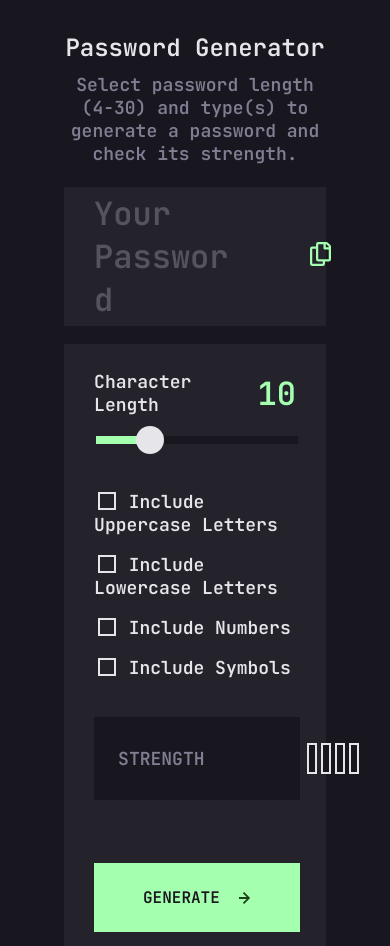
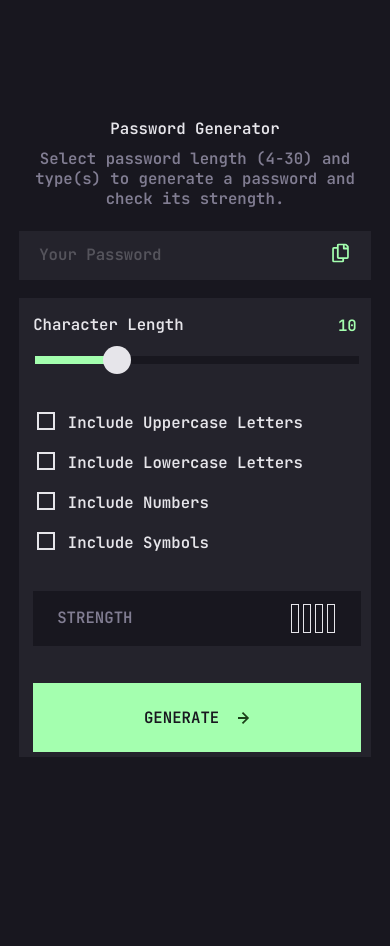
Before and after one commit to pijeismart/password-generator, a plain HTML site: page index.html in a window 390 px wide. After the commit the page ends 852 px from the top, so only its background shows below. Drawn offline with Linux system fonts and the light colour scheme.

Commit message:
Improved responsive views

```diff
--- a/app.js
+++ b/app.js
@@ -135,6 +135,7 @@ generateBtn.addEventListener("click", () => {
 });
 
 //* ------------- Copy password --------------//
+//TODO: no copy function if no password generated
 const copyBtn = document.querySelector(".copy-icon");
 const alertText = document.querySelector(".copy-alert");
 copyBtn.addEventListener("click", () => {
--- a/index.html
+++ b/index.html
@@ -2,23 +2,23 @@
 <html lang="en">
   <head>
     <meta charset="UTF-8" />
-    <meta name="viewport" content="width=device-width, initial-scale=1.0" />
+    <meta name="viewport" content="width=device-width, initial-scale=1">
+    <meta http-equiv="X-UA-Compatible" content="IE=edge,chrome=1">
+    <meta name="HandheldFriendly" content="true">
     <link rel="stylesheet" href="./stylesheet.css" />
     <link rel="preconnect" href="https://fonts.googleapis.com" />
     <link rel="preconnect" href="https://fonts.gstatic.com" crossorigin />
-    <link rel="stylesheet" href=
-"https://cdnjs.cloudflare.com/ajax/libs/font-awesome/6.2.0/css/all.css">
-</link>
+    <link rel="stylesheet" href="https://cdnjs.cloudflare.com/ajax/libs/font-awesome/6.2.0/css/all.css"></link>
     <link
       href="https://fonts.googleapis.com/css2?family=JetBrains+Mono:wght@600&display=swap"
       rel="stylesheet"
     />
 
     <title>Password Generator</title>
-    <link rel="icon" href="https://img.icons8.com/ios/50/null/unlock-2.png" />
+    <link rel="icon" href="https://img.icons8.com/ios/50/null/unlock-2.png" alt="page icon"/>
   </head>
   <body>
-    <div class="main-container">
+    <main class="main-container">
       <div class="wrapper">
       <section class="description">
         <p class="heading-m title">Password Generator</p>
@@ -52,6 +52,7 @@
             class="slider"
             id="range"
           />
+          <label for="range"></label>
         </div>
         <form class="checkbox-container">
           <div class="choice">
@@ -90,15 +91,17 @@
             </div>
           </div>
         </div>
+        <div>
         <p class="nochoice-alert">Select at least 1 condition </p>
         <btn class="generatebtn body-text">
           GENERATE&nbsp;&nbsp;
-          <img class="arrow" src="./assets/images/icon-arrow-right.svg" />
+          <img class="arrow" src="./assets/images/icon-arrow-right.svg" alt="arrow icon"/>
         </btn>
+      </div>
 
       </section>
     </div>
-    </div>
+    </main>
     <script src="./app.js"></script>
   </body>
 </html>
--- a/stylesheet.css
+++ b/stylesheet.css
@@ -38,7 +38,7 @@ body {
 
 .password-container {
   background-color: var(--element-background-color);
-  /* height: 80px; */
+
   display: flex;
   flex-wrap: wrap;
   justify-content: space-between;
@@ -340,13 +340,15 @@ input[type="checkbox"]:hover {
 }
 
 .copy-icon:hover svg *,
-.copy-icon:hover {
+.copy-icon:active svg *,
+.copy-icon:hover,
+.copy-icon:active {
   cursor: pointer;
   fill: #e6e5ea;
 }
 
-/* For tablet */
-@media screen and (min-width: 376px) and (max-width: 1024px) {
+/* For small desktop */
+@media screen and (min-width: 576px) and (max-width: 1024px) {
   .main-container {
     width: 70%;
   }
@@ -356,27 +358,80 @@ input[type="checkbox"]:hover {
   }
 }
 
-/* For mobile */
-@media screen and (max-width: 375px) {
+/* For tablet */
+@media screen and (min-width: 420px) and (max-width: 575px) {
   .main-container {
     width: 91%;
   }
   .setting-box {
-    padding: 3px 16px;
+    padding: 10px 20px;
   }
   .password-container {
-    padding: 3px 18px;
+    padding: 10px 20px;
   }
-  label {
-    font-size: 16px;
-  }
+
   /* .indicator-container {
     flex-direction: column;
   } */
-  .strength-text {
-    margin: 15px 0;
-  }
+
   .light-container {
     padding: auto;
   }
 }
+
+/* For mobile */
+@media screen and (max-width: 420px) {
+  .main-container {
+    width: 94%;
+  }
+
+  .heading-m,
+  .heading-l {
+    font-size: 98%;
+    line-height: 20px;
+  }
+
+  .body-text-white,
+  .body-text-grey,
+  .body-text,
+  .nochoice-alert {
+    font-size: 98%;
+    line-height: 20px;
+  }
+
+  .setting-box {
+    padding: 5px 14px;
+  }
+
+  .password-container {
+    padding: 10px 20px;
+  }
+
+  .indicator-container > p {
+    font-size: 98%;
+  }
+
+  .light {
+    border: 1px solid #e6e5ea;
+  }
+
+  .strenth-title {
+    font-size: 98%;
+  }
+
+  .copy-alert,
+  .password-length {
+    font-size: 98%;
+  }
+
+  .copy-icon > svg {
+    transform: scale(0.8);
+  }
+  .copy-container {
+    width: 30%;
+  }
+
+  .password-text {
+    width: 70%;
+  }
+}
```
